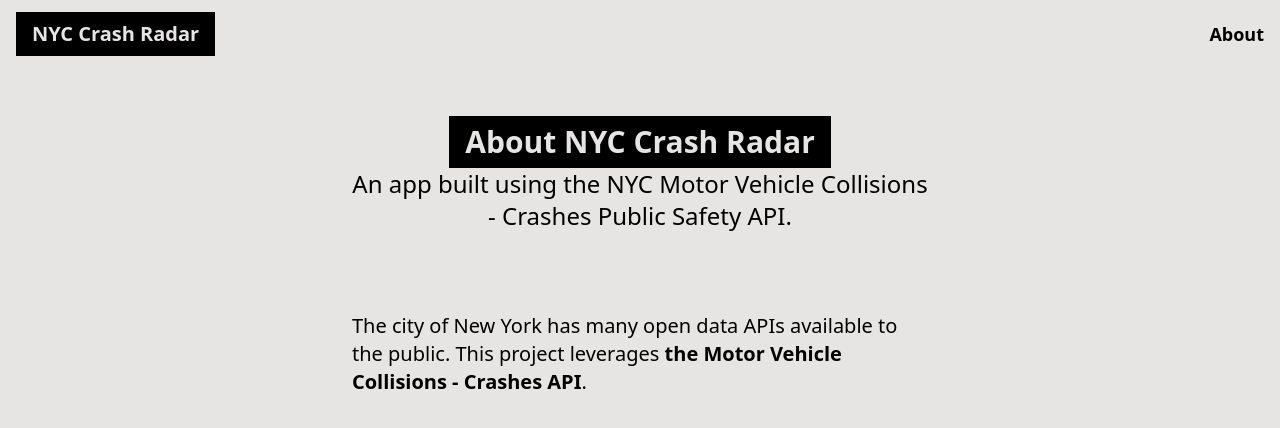
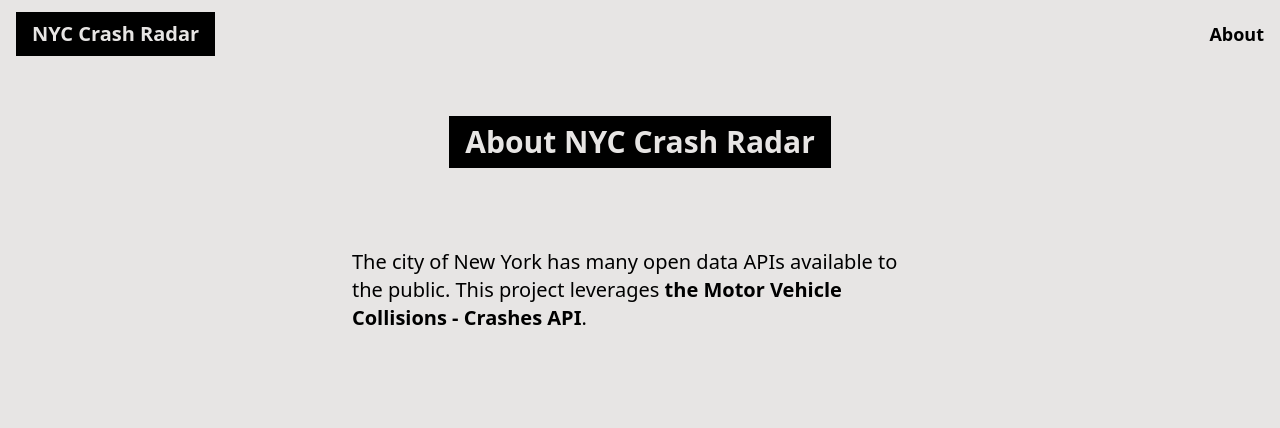
Before and after one commit to internetdrew/nyc-crash-radar, a React (Vite) app: page /about in a window 1280 px wide. Shown: the top 428 px of the page. Built offline with nearby package versions, Linux system fonts and the light colour scheme.

Commit message:
remove about subheader and make it optional

```diff
--- a/src/components/Header.tsx
+++ b/src/components/Header.tsx
@@ -1,6 +1,6 @@
 interface HeaderProps {
   headingText: string;
-  subheadingText: string;
+  subheadingText?: string;
 }
 
 const Header = ({ headingText, subheadingText }: HeaderProps) => {
@@ -12,7 +12,9 @@ const Header = ({ headingText, subheadingText }: HeaderProps) => {
       <h1 className='text-2xl bg-black text-stone-200 inline-block px-4 py-2 font-bold sm:text-3xl'>
         {headingText}
       </h1>
-      <h2 className='text-xl sm:text-2xl'>{subheadingText}</h2>
+      {subheadingText && (
+        <h2 className='text-xl sm:text-2xl'>{subheadingText}</h2>
+      )}
     </header>
   );
 };
--- a/src/pages/About.tsx
+++ b/src/pages/About.tsx
@@ -2,16 +2,12 @@ import { Header } from '@components';
 
 enum AboutHeader {
   Heading = 'About NYC Crash Radar',
-  Subheading = 'An app built using the NYC Motor Vehicle Collisions - Crashes Public Safety API.',
 }
 
 const About = () => {
   return (
     <main className='max-w-xl mx-auto'>
-      <Header
-        headingText={AboutHeader.Heading}
-        subheadingText={AboutHeader.Subheading}
-      />
+      <Header headingText={AboutHeader.Heading} />
       <section className='mt-20 text-xl px-4 sm:px-0'>
         <p>
           The city of New York has many open data APIs available to the public.
```
